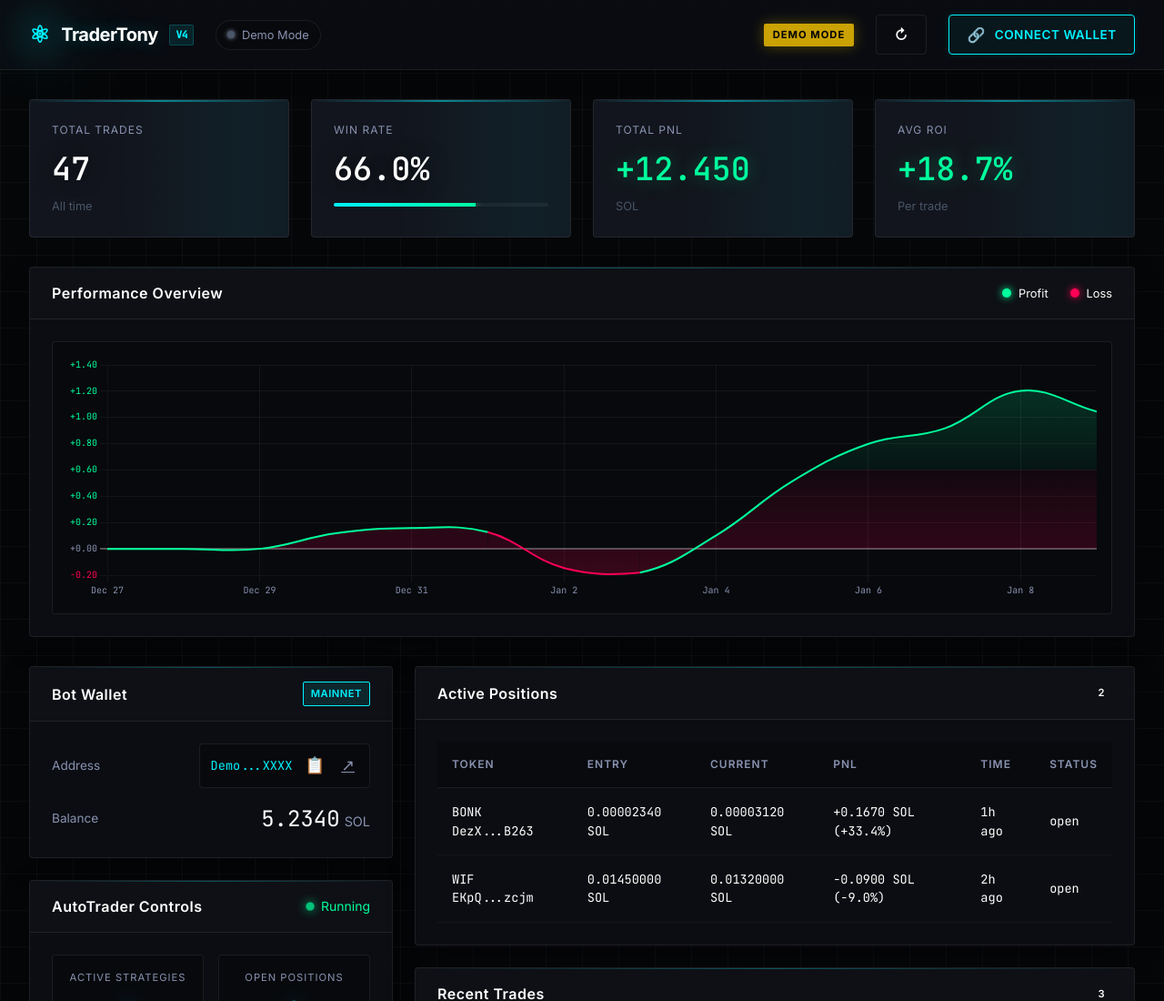
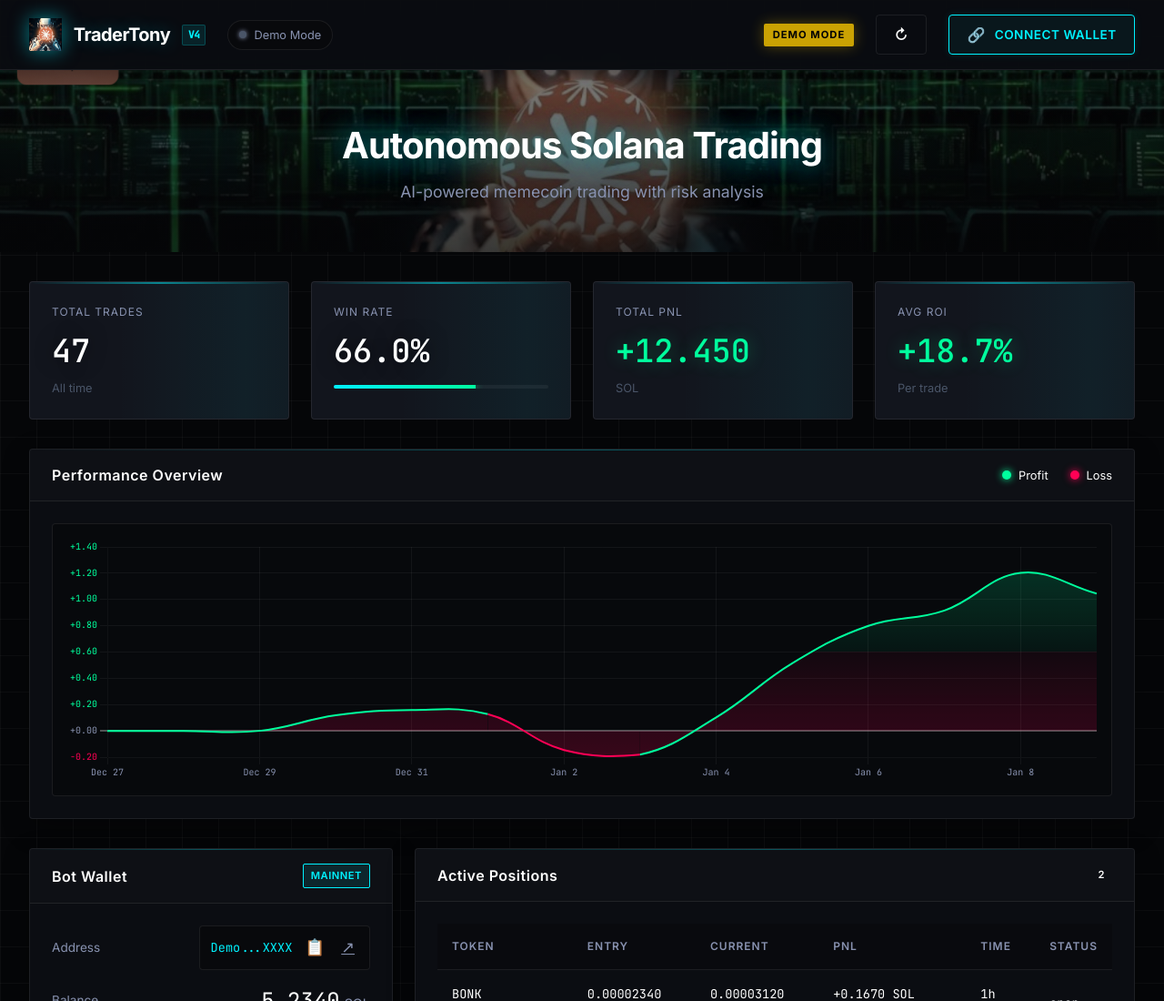
Before and after one commit to tony-42069/trader-tony-v4, a plain HTML site: page webapp/index.html in a window 1280 px wide. Shown: the top 1100 px of the page at 91% size. Drawn offline with nearby package versions, Linux system fonts and the light colour scheme; no server answers.

Commit message:
feat: add logo and hero banner to dashboard
- Add logo image to header
- Add hero banner section with overlay text
- Add CSS styling for logo glow effect and banner

Co-Authored-By: Claude Opus 4.5 <noreply@anthropic.com>

```diff
--- a/webapp/css/terminal.css
+++ b/webapp/css/terminal.css
@@ -110,6 +110,17 @@ code, .stat-value, .wallet-address, .balance-value,
     animation: glow-pulse 2s ease-in-out infinite;
 }
 
+.logo-img {
+    height: 36px;
+    width: auto;
+    filter: drop-shadow(0 0 10px rgba(0, 242, 255, 0.5));
+    transition: filter var(--transition);
+}
+
+.logo-img:hover {
+    filter: drop-shadow(0 0 15px rgba(0, 242, 255, 0.8));
+}
+
 .logo-text {
     color: #fff;
     text-shadow: 0 0 20px rgba(0, 242, 255, 0.3);
@@ -175,6 +186,71 @@ code, .stat-value, .wallet-address, .balance-value,
     letter-spacing: 1px;
     box-shadow: 0 0 15px rgba(255, 204, 0, 0.4);
     animation: flash 3s infinite;
+}
+
+/* ============================================================================
+   Hero Banner
+   ============================================================================ */
+.hero-banner {
+    position: relative;
+    width: 100%;
+    height: 200px;
+    overflow: hidden;
+    background: linear-gradient(135deg, var(--bg-panel) 0%, var(--bg-void) 100%);
+}
+
+.banner-img {
+    width: 100%;
+    height: 100%;
+    object-fit: cover;
+    opacity: 0.7;
+    filter: saturate(0.8);
+}
+
+.banner-overlay {
+    position: absolute;
+    inset: 0;
+    display: flex;
+    flex-direction: column;
+    justify-content: center;
+    align-items: center;
+    background: linear-gradient(
+        to bottom,
+        rgba(5, 6, 8, 0.3) 0%,
+        rgba(5, 6, 8, 0.7) 100%
+    );
+    text-align: center;
+    padding: 2rem;
+}
+
+.banner-title {
+    font-size: 2.5rem;
+    font-weight: 800;
+    color: var(--text-bright);
+    text-shadow:
+        0 0 30px rgba(0, 242, 255, 0.5),
+        0 0 60px rgba(0, 242, 255, 0.3);
+    letter-spacing: -1px;
+    margin-bottom: 0.5rem;
+}
+
+.banner-subtitle {
+    font-size: 1.1rem;
+    color: var(--text-dim);
+    font-weight: 400;
+    text-shadow: 0 2px 10px rgba(0, 0, 0, 0.5);
+}
+
+@media (max-width: 768px) {
+    .hero-banner {
+        height: 150px;
+    }
+    .banner-title {
+        font-size: 1.5rem;
+    }
+    .banner-subtitle {
+        font-size: 0.9rem;
+    }
 }
 
 /* ============================================================================
--- a/webapp/index.html
+++ b/webapp/index.html
@@ -16,7 +16,7 @@
     <header class="header">
         <div class="header-left">
             <div class="logo">
-                <span class="logo-icon">&#9883;</span>
+                <img src="assets/logo.png" alt="TraderTony" class="logo-img">
                 <span class="logo-text">TraderTony</span>
                 <span class="version">V4</span>
             </div>
@@ -38,6 +38,15 @@
             </button>
         </div>
     </header>
+
+    <!-- Hero Banner -->
+    <section class="hero-banner">
+        <img src="assets/banner.png" alt="TraderTony V4 Banner" class="banner-img">
+        <div class="banner-overlay">
+            <h1 class="banner-title">Autonomous Solana Trading</h1>
+            <p class="banner-subtitle">AI-powered memecoin trading with risk analysis</p>
+        </div>
+    </section>
 
     <!-- Main Content -->
     <main class="main-content">
```
